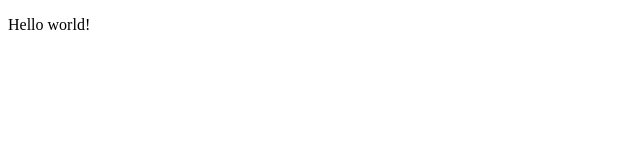
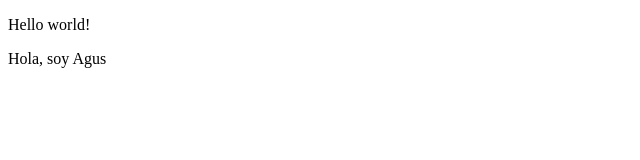
Before and after one commit to xqft/jap-presentations, a plain HTML site: page index.html in a window 1280 px wide. Shown: the full height of the page, 0-640 px from the left. Drawn offline with Linux system fonts and the light colour scheme.

Commit message:
párrafo nuevo

```diff
--- a/index.html
+++ b/index.html
@@ -8,5 +8,6 @@
 </head>
 <body>
     <p>Hello world!</p>
+    <p>Hola, soy Agus</p>
 </body>
 </html>
```
